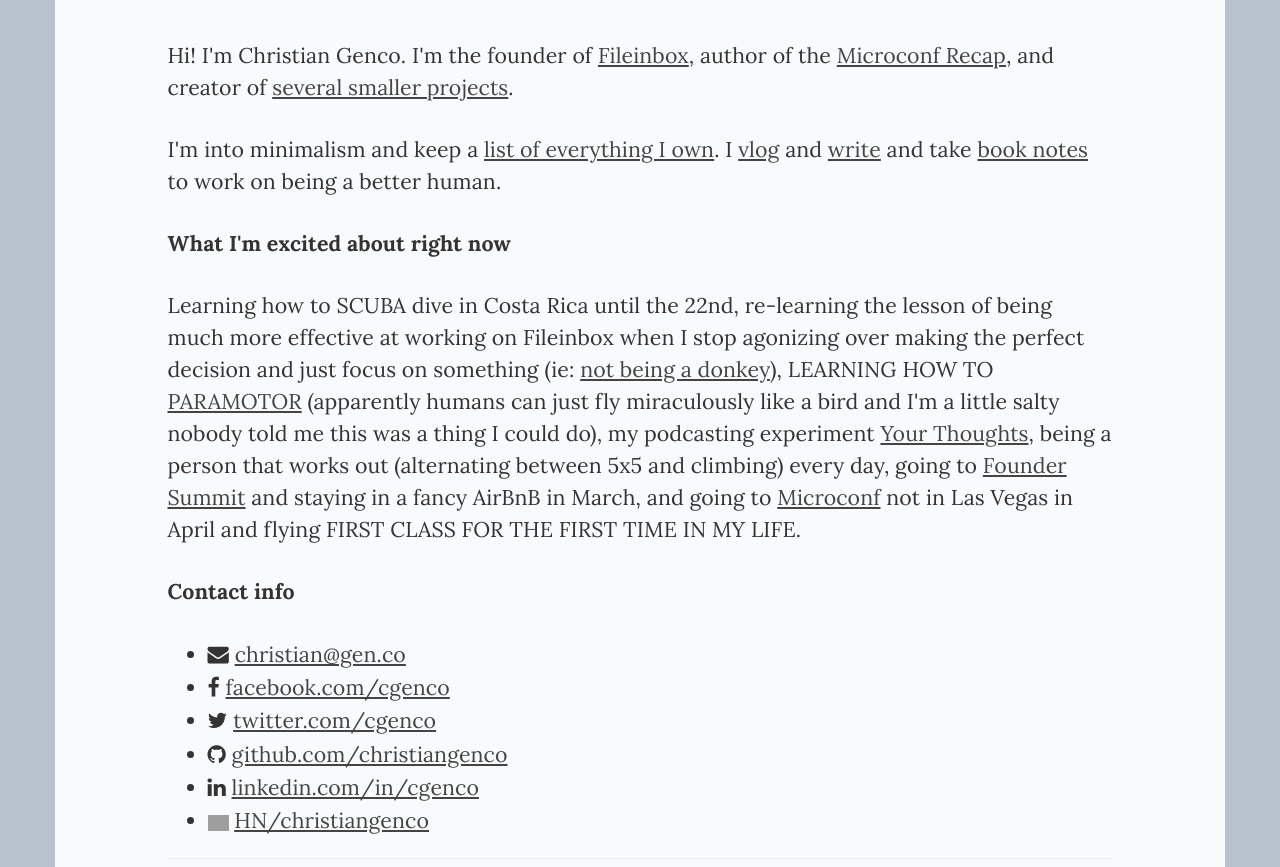
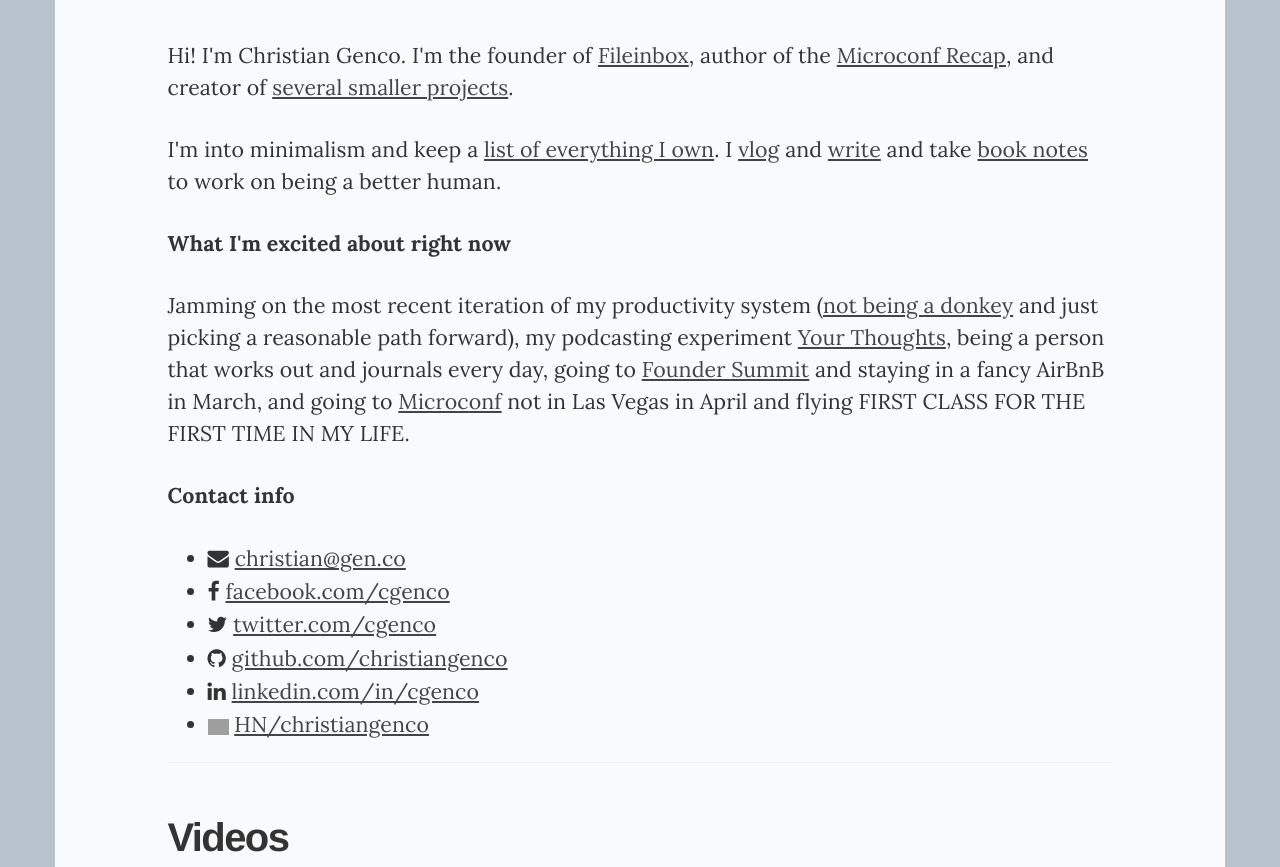
Before and after one commit to christiangenco/christiangenco.github.io, a Jekyll site: the page built from index.html, in a window 1280 px wide and 900 px high, cut to the strip 0-867 px from the top of the window. Built offline with Jekyll 4.4.1, drawn with Linux system fonts in a browser that asks for light colours; nearby versions of some CDN libraries; grey boxes are pictures that could not be loaded.

Commit message:
update what I'm excited about

```diff
--- a/index.html
+++ b/index.html
@@ -29,13 +29,10 @@
     <p><b>What I'm excited about right now</b></p>
 
     <p>
-      Learning how to SCUBA dive in Costa Rica until the 22nd, re-learning the lesson of being much more effective at working on Fileinbox when I stop agonizing over making the perfect decision and just focus on something (ie: <a href="https://sivers.org/donkey">not being a donkey</a>), LEARNING HOW TO
-      <a href="https://www.youtube.com/watch?v=rvQ9DjJNal0">PARAMOTOR</a>
-      (apparently humans can just fly miraculously like a bird and I'm a little
-      salty nobody told me this was a thing I could do), my
+      Jamming on the most recent iteration of my productivity system (<a href="https://sivers.org/donkey">not being a donkey</a> and just picking a reasonable path forward), my
       podcasting experiment
       <a href="https://www.yourthoughts.fm/">Your Thoughts</a>, being a person
-      that works out (alternating between 5x5 and climbing) every day, going to
+      that works out and journals every day, going to
       <a href="https://earnestcapital.com/founder-summit/">Founder Summit</a>
       and staying in a fancy AirBnB in March, and going to
       <a href="https://microconf.com/">Microconf</a> not in Las Vegas in April and flying FIRST CLASS FOR THE FIRST TIME IN MY LIFE.
```
